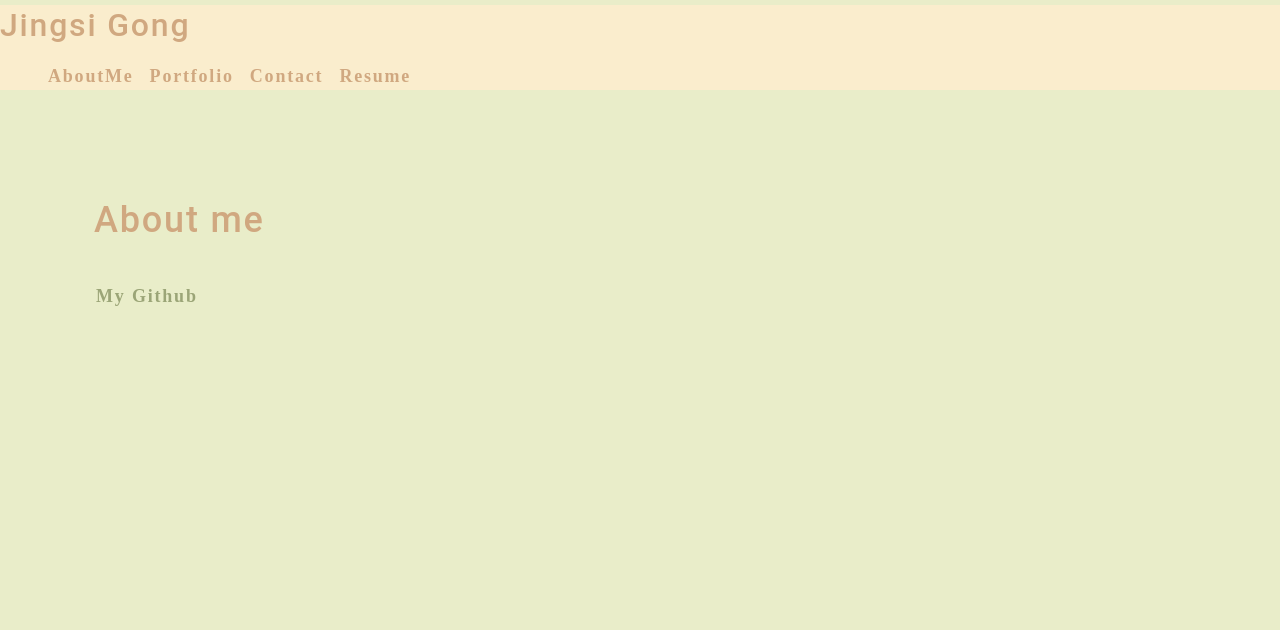
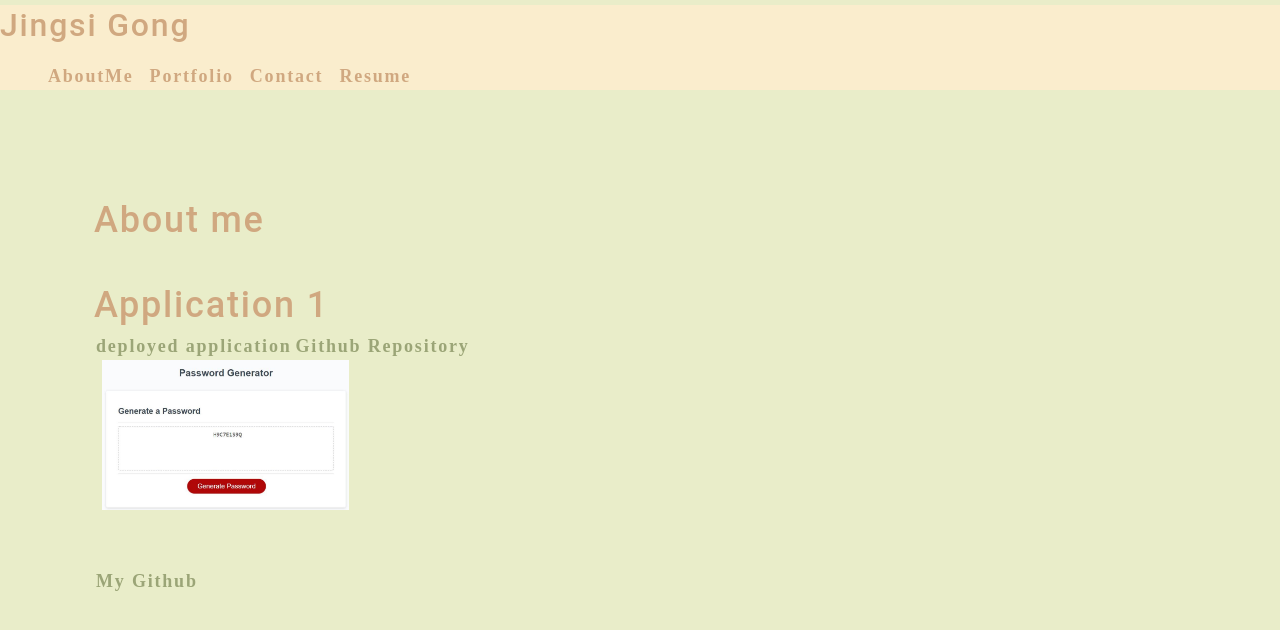
Before and after one commit to j7gong/React-Portfolio, a React (Create React App) app: page / in a window 1280 px wide. Shown: the top 630 px of the page. Built offline with nearby package versions, Linux system fonts and the light colour scheme.

Commit message:
add application img & links

```diff
--- a/src/App.js
+++ b/src/App.js
@@ -2,6 +2,7 @@ import React from "react";
 import About from './components/About';
 import Nav from "./components/Nav";
 import Footer from "./components/Footer";
+import Portfolio from "./components/Portfolio";
 
 function App() {
   return (
@@ -9,6 +10,7 @@ function App() {
       <Nav></Nav>
       <main>
         <About></About>
+        <Portfolio></Portfolio>
         <Footer></Footer>
       </main>
     </div>
--- /dev/null
+++ b/src/components/Portfolio/index.js
@@ -0,0 +1,31 @@
+import React from "react";
+import { capitalizeFirstLetter } from '../../utils/helpers';
+import photo from "../../assets/applicationImg/1.JPG";
+
+function Portfolio(props) {
+    const currentCategory = {
+        name: "application 1",
+        web: "https://j7gong.github.io/week3Challenge/",
+        repo: "https://github.com/j7gong/week3Challenge"
+    };
+    return (
+        <section>
+            <h1>{capitalizeFirstLetter(currentCategory.name)}</h1>
+            <a className="my-5" href={currentCategory.web}
+                target="_blank" rel="noopener noreferrer">
+                deployed application</a>
+            <a className="my-5" href={currentCategory.repo}
+            target="_blank" rel="noopener noreferrer">
+            Github Repository</a>
+            <div>
+                <img
+                    src={photo}
+                    alt={currentCategory.name}
+                    className="img-thumbnail mx-1"
+                />
+            </div>
+        </section>
+    );
+}
+
+export default Portfolio;
--- a/src/index.css
+++ b/src/index.css
@@ -234,7 +234,7 @@ textarea {
 
 .img-thumbnail {
   width: auto;
-  height: 300px;
+  height: 150px;
   margin-bottom: 50px;
   cursor: pointer;
 }
--- /dev/null
+++ b/src/utils/helpers.js
@@ -0,0 +1,8 @@
+export function capitalizeFirstLetter(string) {
+  return string.charAt(0).toUpperCase() + string.slice(1);
+}
+
+export function validateEmail(email) {
+  var re = /^(([^<>()[\]\\.,;:\s@"]+(\.[^<>()[\]\\.,;:\s@"]+)*)|(".+"))@((\[[0-9]{1,3}\.[0-9]{1,3}\.[0-9]{1,3}\.[0-9]{1,3}\])|(([a-zA-Z\-0-9]+\.)+[a-zA-Z]{2,}))$/;
+  return re.test(String(email).toLowerCase());
+}
```
